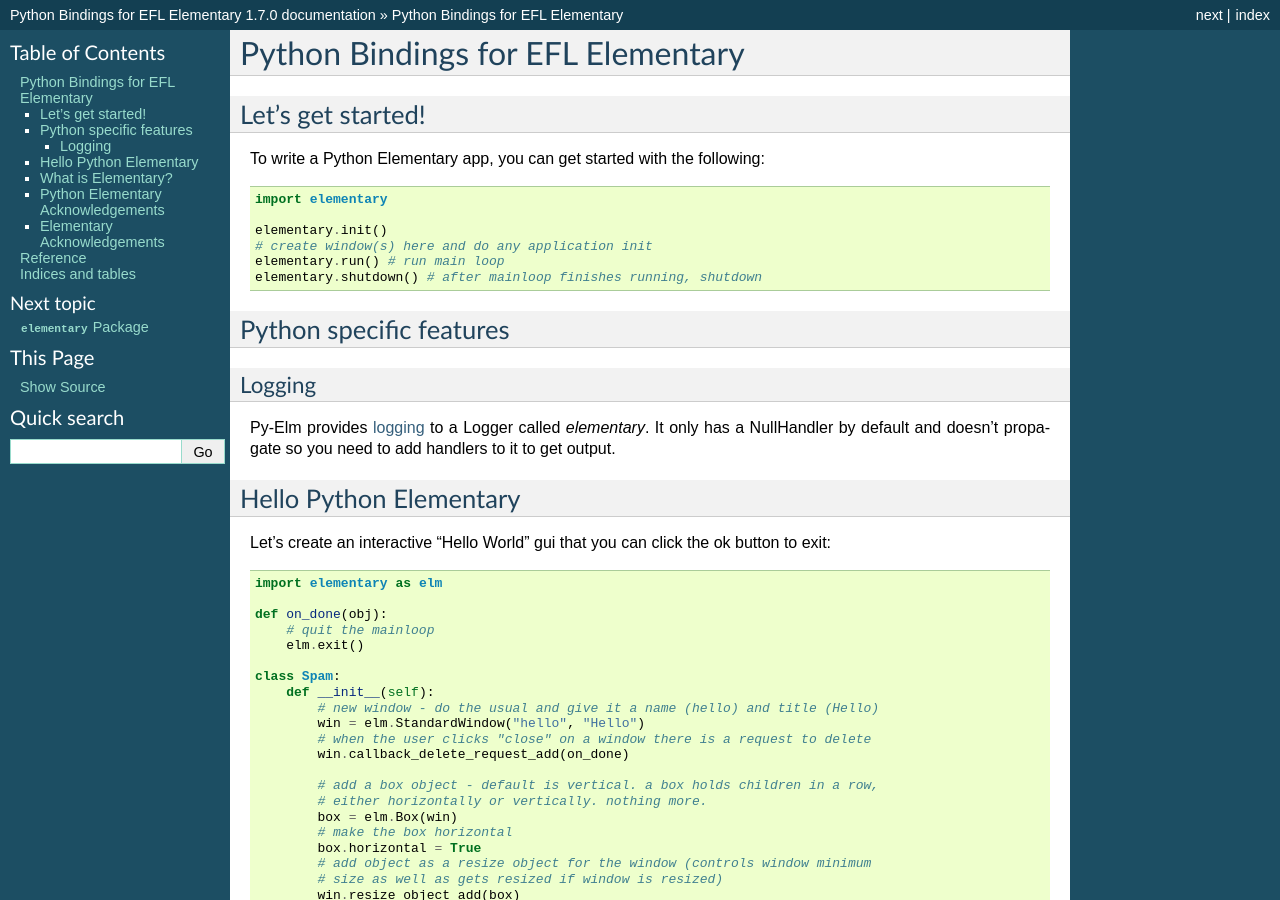
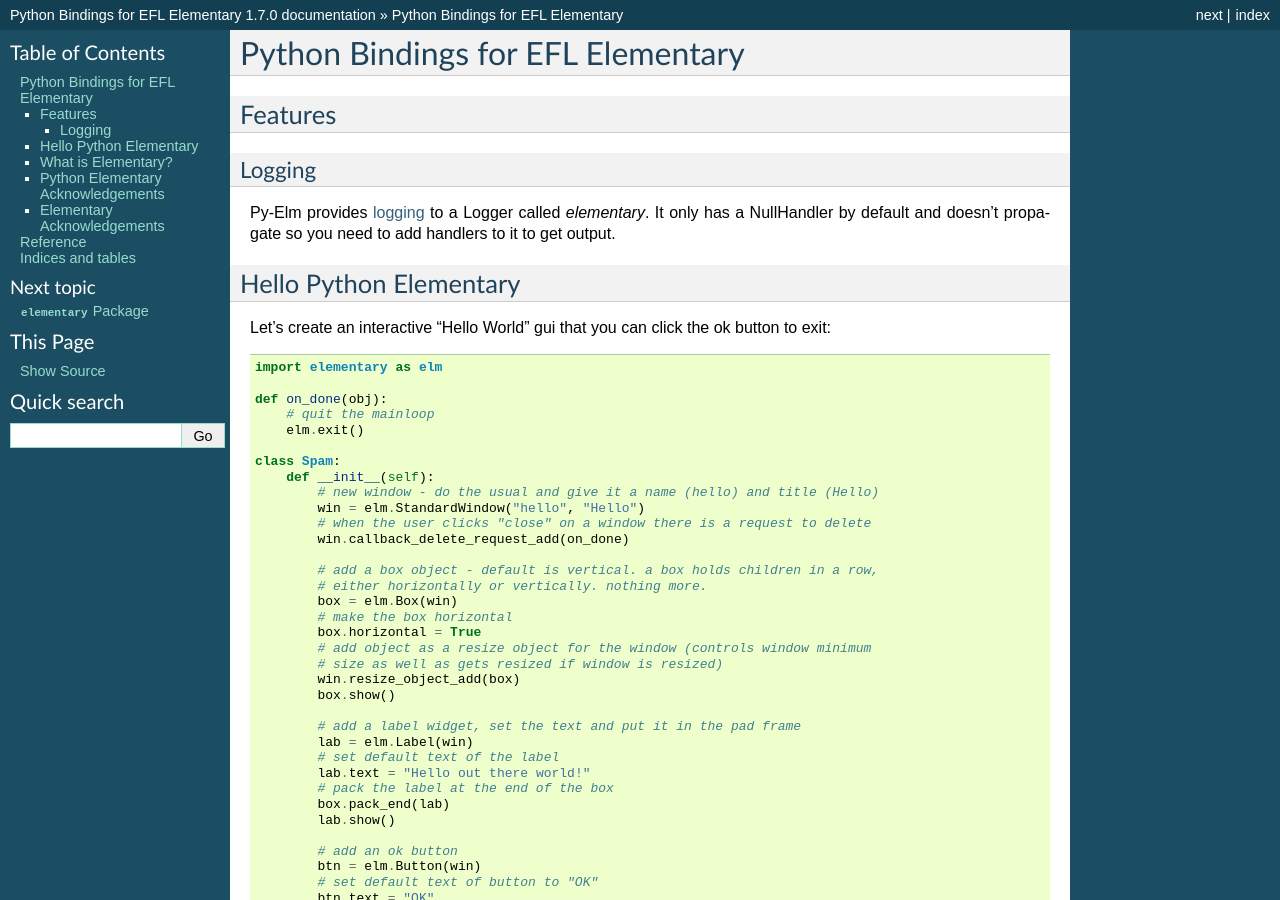
Before and after one commit to kaihu/efl-py, a Sphinx documentation site: the page built from python-elementary/doc/index.rst, in a window 1280 px wide and 900 px high. Built offline with Sphinx 7.4.7, drawn with Linux system fonts in a browser that asks for light colours.

Commit message:
Improve the doc index page

```diff
--- a/python-elementary/doc/index.rst
+++ b/python-elementary/doc/index.rst
@@ -1,20 +1,8 @@
 Python Bindings for EFL Elementary
 ==================================
 
-Let's get started!
-------------------
-
-To write a Python Elementary app, you can get started with the following::
-
-    import elementary
-
-    elementary.init()
-    # create window(s) here and do any application init
-    elementary.run() # run main loop
-    elementary.shutdown() # after mainloop finishes running, shutdown
-
-Python specific features
-------------------------
+Features
+--------
 
 Logging
 ^^^^^^^
```
